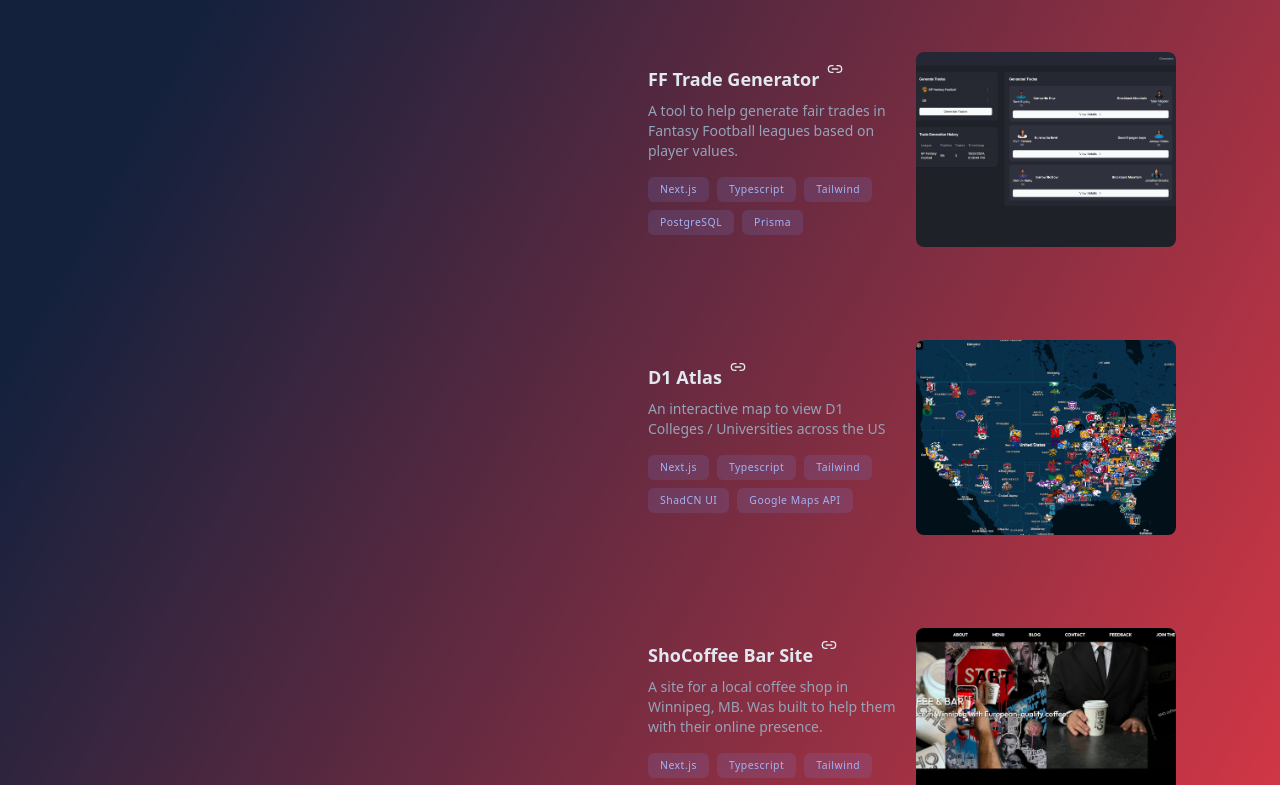
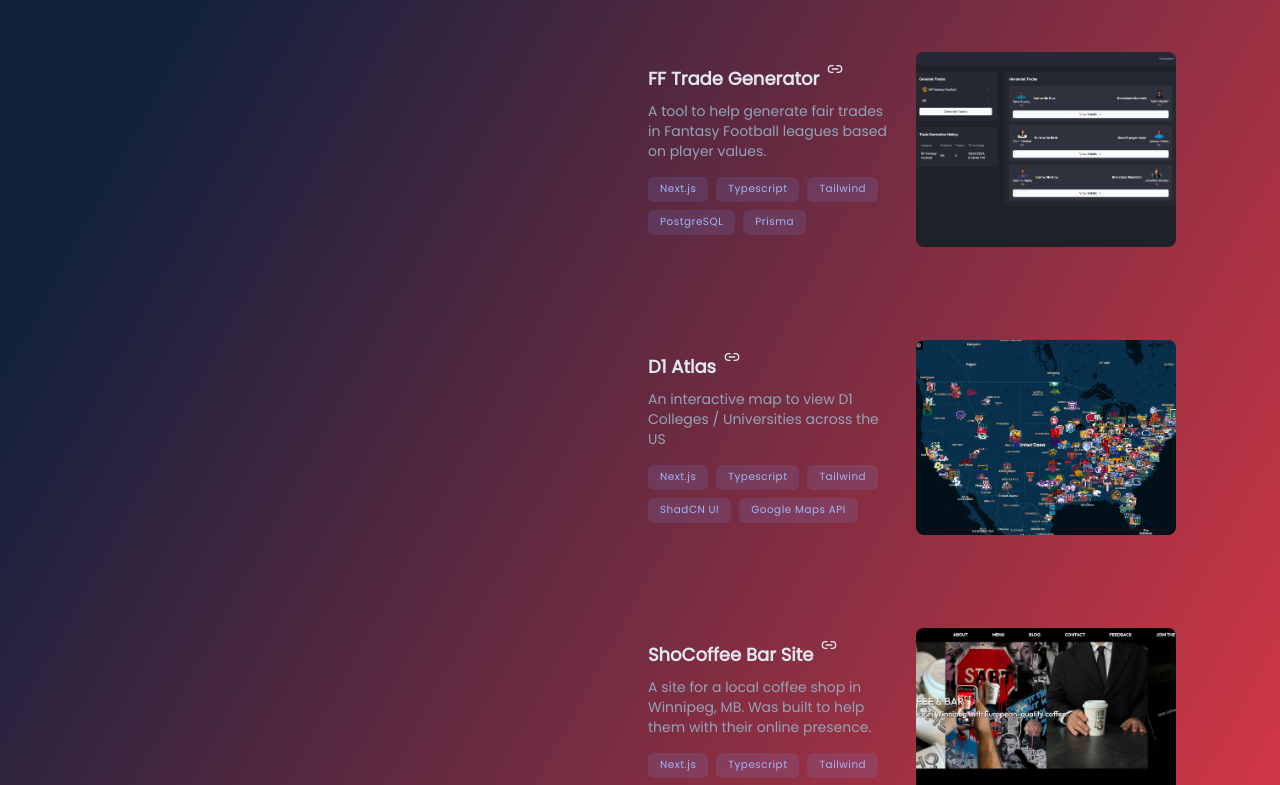
Before and after one commit to Lowgy/lowgy-dev, a Next.js app: page / in a window 1280 px wide. Shown: the part 1255-2040 px from the top of the page. Built offline with nearby package versions, Linux system fonts and the light colour scheme.

Commit message:
Updated font

```diff
--- a/app/layout.tsx
+++ b/app/layout.tsx
@@ -1,19 +1,9 @@
 import type { Metadata } from 'next';
-import localFont from 'next/font/local';
-
+import { Poppins } from 'next/font/google';
 import './globals.css';
 import Mousefollow from '@/components/mouse-follow';
 
-const geistSans = localFont({
-  src: './fonts/GeistVF.woff',
-  variable: '--font-geist-sans',
-  weight: '100 900',
-});
-const geistMono = localFont({
-  src: './fonts/GeistMonoVF.woff',
-  variable: '--font-geist-mono',
-  weight: '100 900',
-});
+const poppins = Poppins({ weight: '400', subsets: ['latin'] });
 
 export const metadata: Metadata = {
   title: 'Logan Olson',
@@ -38,7 +28,7 @@ export default function RootLayout({
   return (
     <html lang="en">
       <body
-        className={`${geistSans.variable} ${geistMono.variable} antialiased bg-[#ff1919] bg-gradient-to-br from-[#14213d] from-35% to-[#e63946] leading-relaxed text-slate-400 selection:bg-[#7a92f0] selection:text-indigo-950 min-h-screen overscroll-none`}
+        className={`${poppins.className} antialiased bg-[#ff1919] bg-gradient-to-br from-[#14213d] from-35% to-[#e63946] leading-relaxed text-slate-400 selection:bg-[#7a92f0] selection:text-indigo-950 min-h-screen overscroll-none`}
       >
         <div>
           {children}
```
